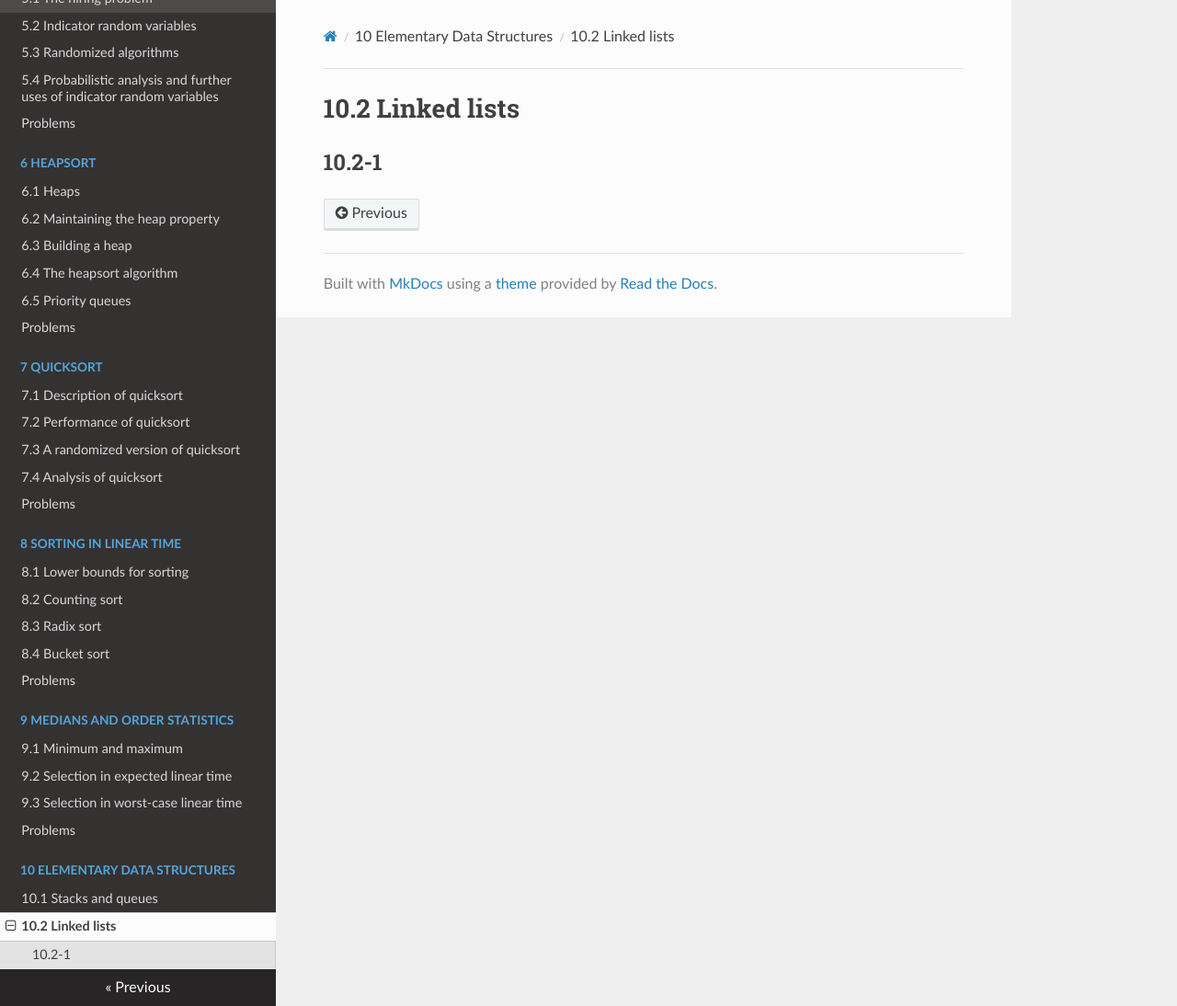
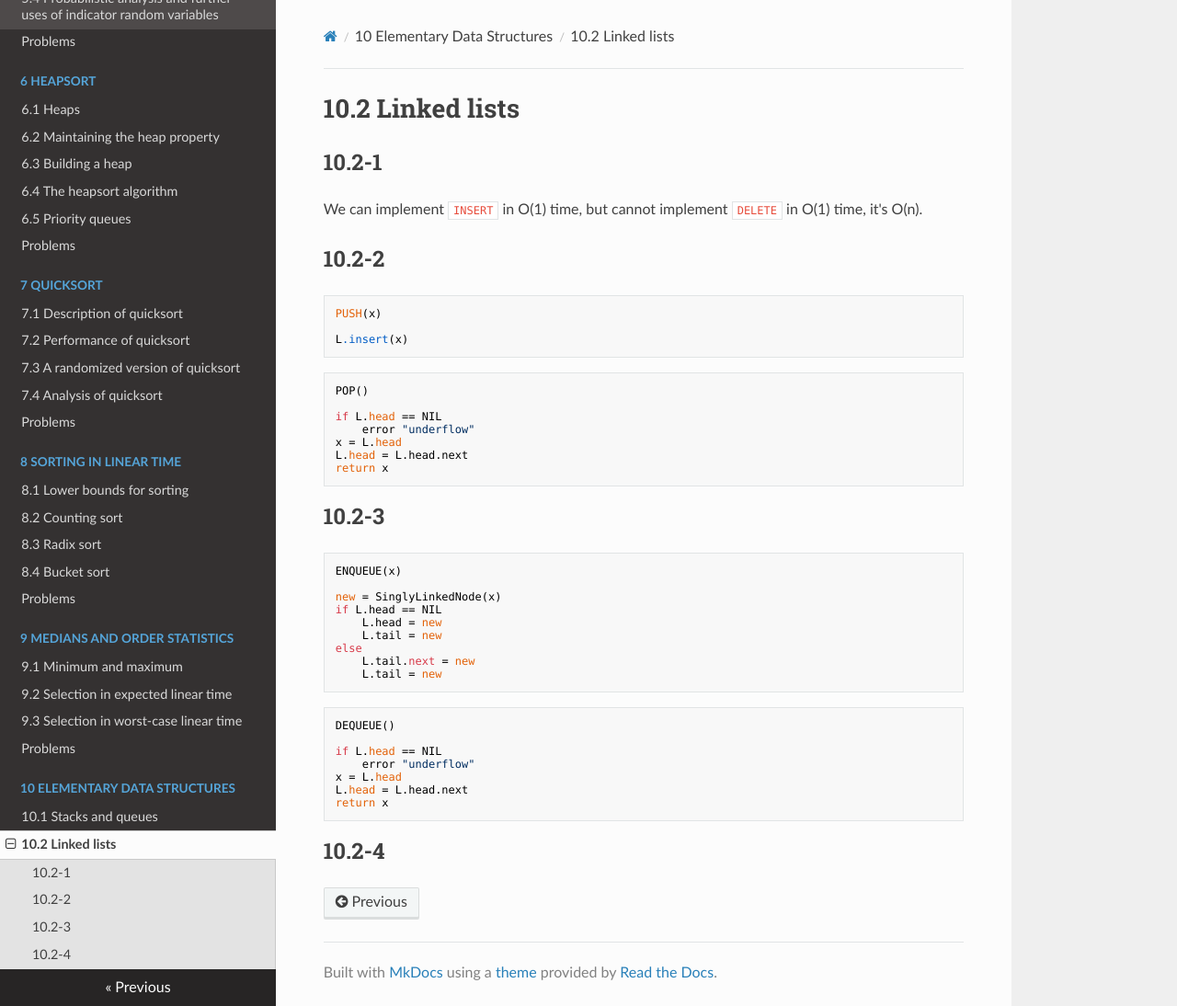
Before and after one commit to Frederick-S/Introduction-to-Algorithms-Notes, an MkDocs documentation site: the page built from docs/10-Elementary-Data-Structures/10.2-Linked-lists.md, in a window 1280 px wide and 1094 px high. Shown: the whole window at 92% size. Built offline with MkDocs 1.6.1, drawn with Linux system fonts in a browser that asks for light colours; nearby versions of some CDN libraries; old or Windows-style settings are respelled for this version of MkDocs.

Commit message:
Update 10.2

````diff
--- a/docs/10-Elementary-Data-Structures/10.2-Linked-lists.md
+++ b/docs/10-Elementary-Data-Structures/10.2-Linked-lists.md
@@ -1,2 +1,45 @@
 # 10.2 Linked lists
 ## 10.2-1
+We can implement `INSERT` in O(1) time, but cannot implement `DELETE` in O(1) time, it's O(n).
+
+## 10.2-2
+```
+PUSH(x)
+
+L.insert(x)
+```
+
+```
+POP()
+
+if L.head == NIL
+    error "underflow"
+x = L.head
+L.head = L.head.next
+return x
+```
+
+## 10.2-3
+```
+ENQUEUE(x)
+
+new = SinglyLinkedNode(x)
+if L.head == NIL
+    L.head = new
+    L.tail = new
+else
+    L.tail.next = new
+    L.tail = new
+```
+
+```
+DEQUEUE()
+
+if L.head == NIL
+    error "underflow"
+x = L.head
+L.head = L.head.next
+return x
+```
+
+## 10.2-4
````
